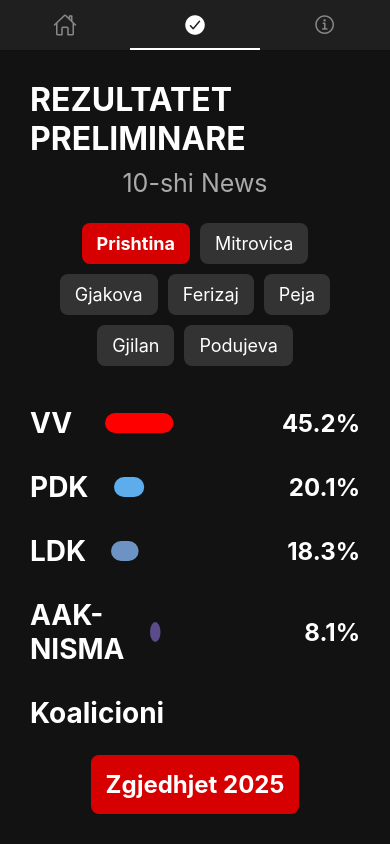
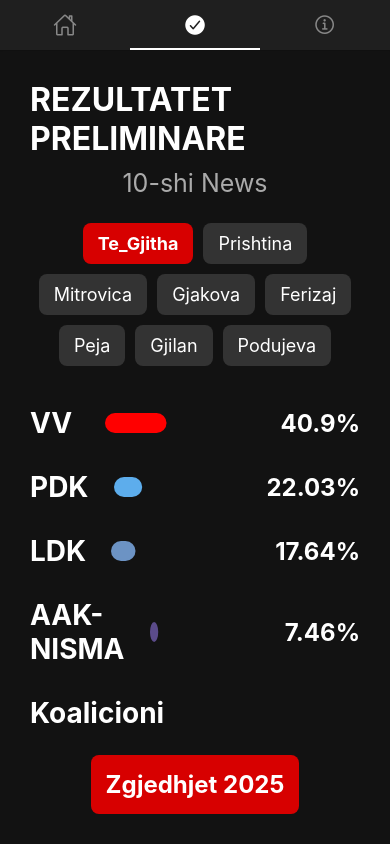
Before and after one commit to Arlind49/prPersonal, a React Native app in the folder newsApp/: screen /Zgjedhjet2025 in a window 390 px wide. Built offline with nearby package versions, Linux system fonts and the light colour scheme; no server answers.

Commit message:
Update Zgjedhjet2025.js
Zgjedhjet All done

```diff
--- a/newsApp/Screens/Zgjedhjet2025.js
+++ b/newsApp/Screens/Zgjedhjet2025.js
@@ -4,6 +4,13 @@ import Svg, { Rect } from "react-native-svg";
 
 // Election data for different cities
 const electionData = {
+  Te_Gjitha: [
+    { name: "VV", percentage: 40.9, color: "#FF0000" },
+    { name: "PDK", percentage: 22.03, color: "#5DADEC" },
+    { name: "LDK", percentage: 17.64, color: "#6C93C4" },
+    { name: "AAK-NISMA", percentage: 7.46, color: "#5B4B8A" },
+    { name: "Koalicioni për Familjen", percentage: 2.27, color: "#7B68EE" },
+  ],
   Prishtina: [
     { name: "VV", percentage: 45.2, color: "#FF0000" },
     { name: "PDK", percentage: 20.1, color: "#5DADEC" },
@@ -26,11 +33,11 @@ const electionData = {
     { name: "Koalicioni për Familjen", percentage: 1.32, color: "#7B68EE" },
   ],
   Ferizaj: [
-    { name: "VV", percentage: 42.3, color: "#FF0000" },
-    { name: "PDK", percentage: 24.7, color: "#5DADEC" },
-    { name: "LDK", percentage: 15.2, color: "#6C93C4" },
-    { name: "AAK-NISMA", percentage: 9.8, color: "#5B4B8A" },
-    { name: "Koalicioni për Familjen", percentage: 3.0, color: "#7B68EE" },
+    { name: "VV", percentage: 51.79, color: "#FF0000" },
+    { name: "PDK", percentage: 26.76, color: "#5DADEC" },
+    { name: "LDK", percentage: 13.20, color: "#6C93C4" },
+    { name: "AAK-NISMA", percentage: 3.18, color: "#5B4B8A" },
+    { name: "Koalicioni për Familjen", percentage: 1.86, color: "#7B68EE" },
   ],
   Peja: [
     { name: "VV", percentage: 41.06, color: "#FF0000" },
@@ -40,23 +47,24 @@ const electionData = {
     { name: "Koalicioni për Familjen", percentage: 1.14, color: "#7B68EE" },
   ],
   Gjilan: [
-    { name: "VV", percentage: 36.7, color: "#FF0000" },
-    { name: "PDK", percentage: 25.9, color: "#5DADEC" },
-    { name: "LDK", percentage: 18.6, color: "#6C93C4" },
-    { name: "AAK-NISMA", percentage: 12.3, color: "#5B4B8A" },
-    { name: "Koalicioni për Familjen", percentage: 2.5, color: "#7B68EE" },
+    { name: "VV", percentage: 51.46, color: "#FF0000" },
+    { name: "LDK", percentage: 22.20, color: "#6C93C4" },
+    { name: "PDK", percentage: 16.89, color: "#5DADEC" },
+    { name: "Koalicioni për Familjen", percentage: 2.58, color: "#7B68EE" },
+    { name: "AAK-NISMA", percentage: 2.54, color: "#5B4B8A" },
+
   ],
   Podujeva: [
-    { name: "VV", percentage: 36.7, color: "#FF0000" },
-    { name: "PDK", percentage: 25.9, color: "#5DADEC" },
-    { name: "LDK", percentage: 18.6, color: "#6C93C4" },
-    { name: "AAK-NISMA", percentage: 12.3, color: "#5B4B8A" },
-    { name: "Koalicioni për Familjen", percentage: 2.5, color: "#7B68EE" },
+    { name: "VV", percentage: 49.77, color: "#FF0000" },
+    { name: "LDK", percentage: 29.52, color: "#6C93C4" },
+    { name: "PDK", percentage: 14.66, color: "#5DADEC" },
+    { name: "Koalicioni për Familjen", percentage: 3.09, color: "#7B68EE" },
+    { name: "AAK-NISMA", percentage: 1.8, color: "#5B4B8A" },
   ],
 };
 
 const Zgjedhjet2025 = () => {
-  const [selectedCity, setSelectedCity] = useState("Prishtina");
+  const [selectedCity, setSelectedCity] = useState("Te_Gjitha");
 
   return (
     <View style={styles.container}>
```
